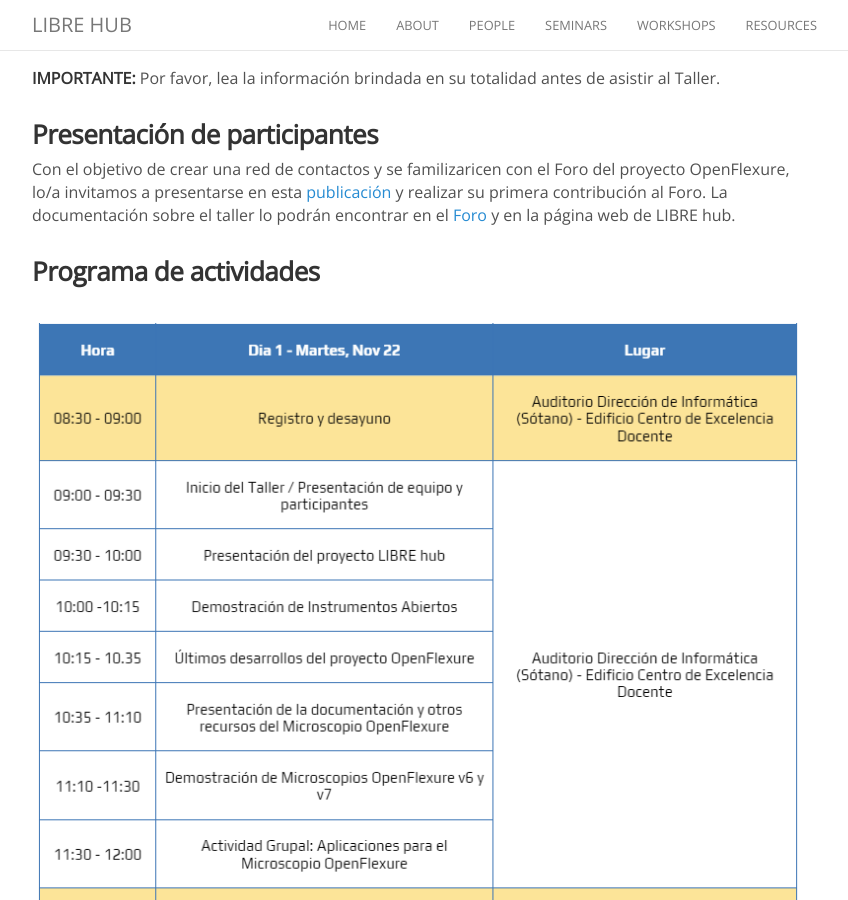
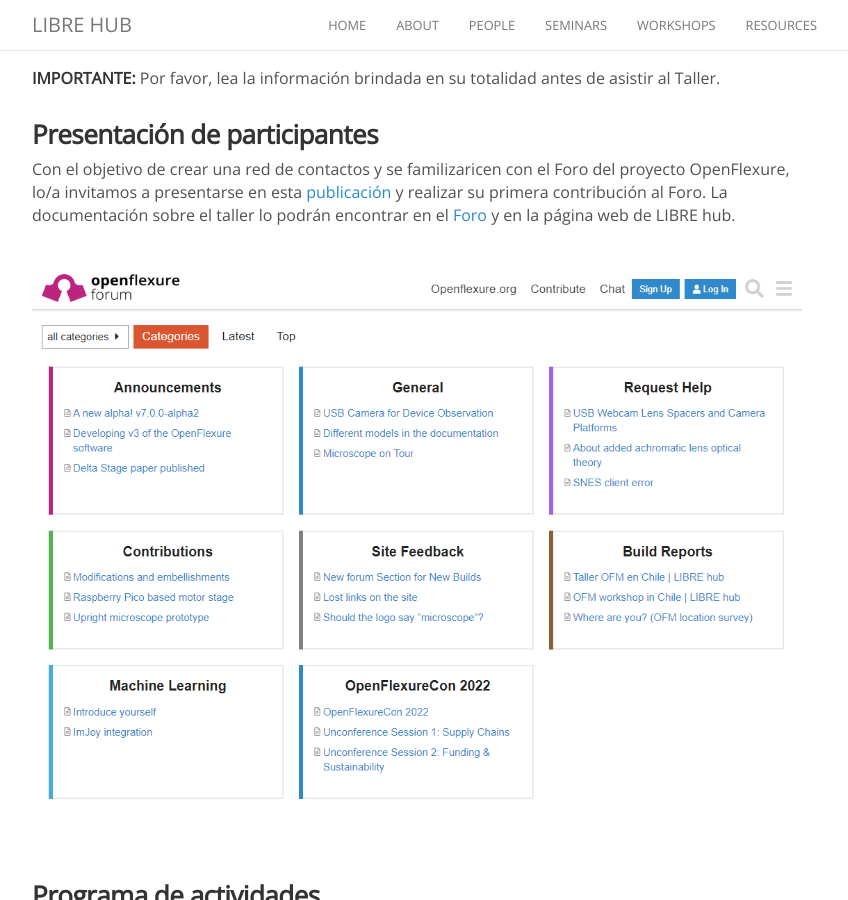
Before and after one commit to LIBREhub/LIBREhub.github.io, a Jekyll site: the page built from _posts/2022-11-18-openflexure-ws.md, in a window 1280 px wide and 900 px high, scrolled down 659 px. Shown: the whole window, without its empty margins (223-1071 px from the left). Built offline with Jekyll 4.4.1, drawn with Linux system fonts in a browser that asks for light colours; nearby versions of some CDN libraries; comment, search, counter and statistics services are not loaded.

Commit message:
Update 2022-11-18-openflexure-ws.md

```diff
--- a/_posts/2022-11-18-openflexure-ws.md
+++ b/_posts/2022-11-18-openflexure-ws.md
@@ -44,6 +44,10 @@
 
 Con el objetivo de crear una red de contactos y se familizaricen con el Foro del proyecto OpenFlexure, lo/a invitamos a presentarse en esta [publicación](https://openflexure.discourse.group/t/taller-ofm-en-chile-libre-hub/1078) y realizar su primera contribución al Foro. La documentación sobre el taller lo podrán encontrar en el [Foro](https://openflexure.discourse.group/t/ofm-workshop-in-chile-libre-hub/1068/) y en la página web de LIBRE hub.
 
+<br>
+<img src="{{site.baseurl}}/images/others/OFM_forum.png" data-action="zoom">
+<br>
+
 ### Programa de actividades
 <br>
 <img src="{{site.baseurl}}/images/others/dia1_actividades.png" data-action="zoom">
@@ -76,7 +80,8 @@
 14.00 a 16.15 hrs - Aula AP403, Escuela de Psicología (A la espalda del Edificio Centro de Medición MIDE UC).
 
 **MAPA (Para descargar en [PDF](https://vidauniversitaria.uc.cl/395-mapa-campussj-2022/file))**
-<br>
+
+
 <br>
 <img src="{{site.baseurl}}/images/others/mapacampussj.jpg" data-action="zoom">
 <br>
```
